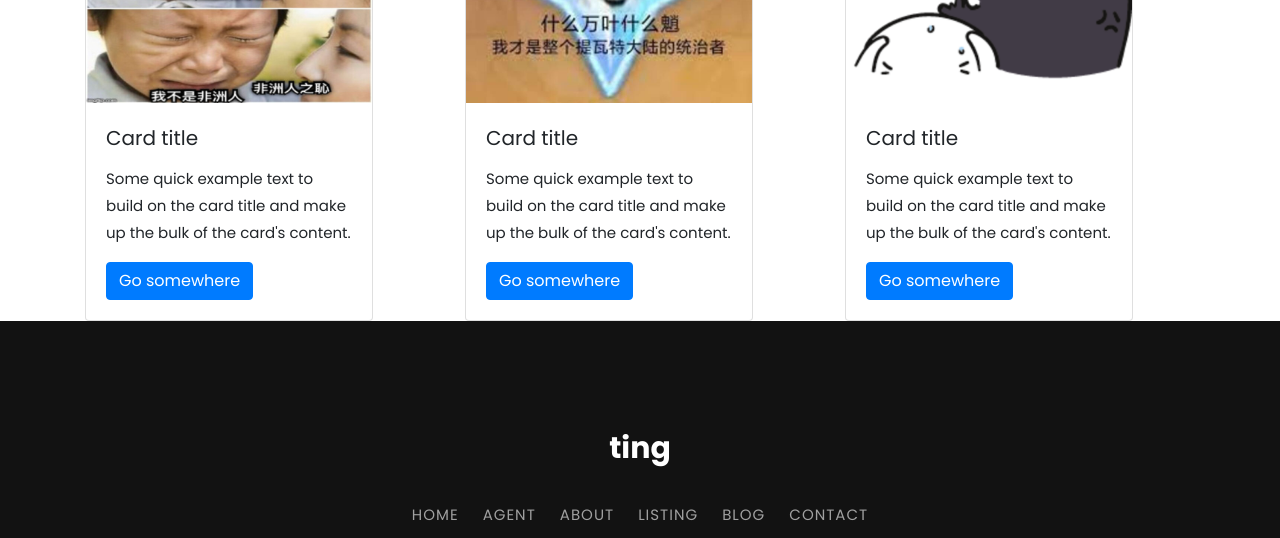
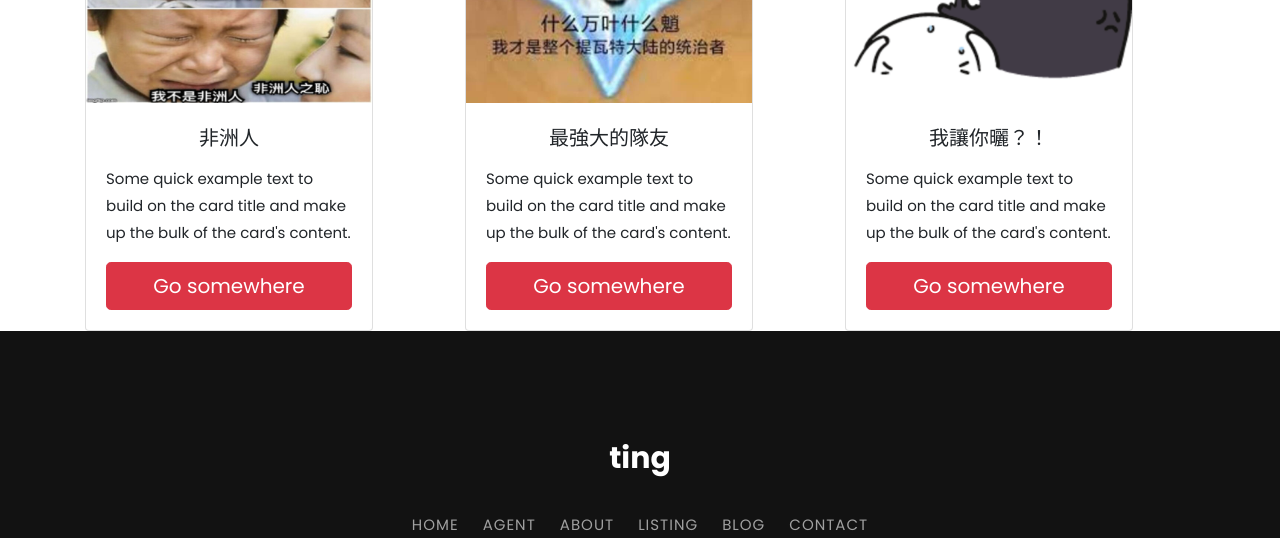
Before and after one commit to tingtir/a112510318, a plain HTML site: page index.html in a window 1280 px wide. Shown: the part 1600-2138 px from the top of the page. Drawn offline with nearby package versions, Linux system fonts and the light colour scheme.

Commit message:
A112510318

```diff
--- a/index.html
+++ b/index.html
@@ -116,9 +116,9 @@
                 <div class="card" style="width: 18rem;">
                     <img src="images/1.jpg" class="card-img-top" alt="...">
                     <div class="card-body">
-                        <h5 class="card-title">Card title</h5>
+                        <h5 class="card-title text-center">非洲人</h5>
                         <p class="card-text">Some quick example text to build on the card title and make up the bulk of the card's content.</p>
-                        <a href="#" class="btn btn-primary">Go somewhere</a>
+                        <a href="#" class="btn btn-danger btn-lg btn-block">Go somewhere</a>
             </div>
         </div>
 
@@ -127,9 +127,9 @@
                 <div class="card" style="width: 18rem;">
                     <img src="images/2.jpeg" class="card-img-top" alt="...">
                     <div class="card-body">
-                        <h5 class="card-title">Card title</h5>
+                        <h5 class="card-title text-center">最強大的隊友</h5>
                         <p class="card-text">Some quick example text to build on the card title and make up the bulk of the card's content.</p>
-                        <a href="#" class="btn btn-primary">Go somewhere</a>
+                        <a href="#" class="btn btn-danger btn-lg btn-block">Go somewhere</a>
             </div>
         </div>
 
@@ -138,9 +138,9 @@
                 <div class="card" style="width: 18rem;">
                     <img src="images/3.png" class="card-img-top" alt="...">
                     <div class="card-body">
-                        <h5 class="card-title">Card title</h5>
+                        <h5 class="card-title text-center">我讓你曬？！</h5>
                         <p class="card-text">Some quick example text to build on the card title and make up the bulk of the card's content.</p>
-                        <a href="#" class="btn btn-primary">Go somewhere</a>
+                        <a href="#" class="btn btn-danger btn-lg btn-block">Go somewhere</a>
             </div>
         </div>
 
```
